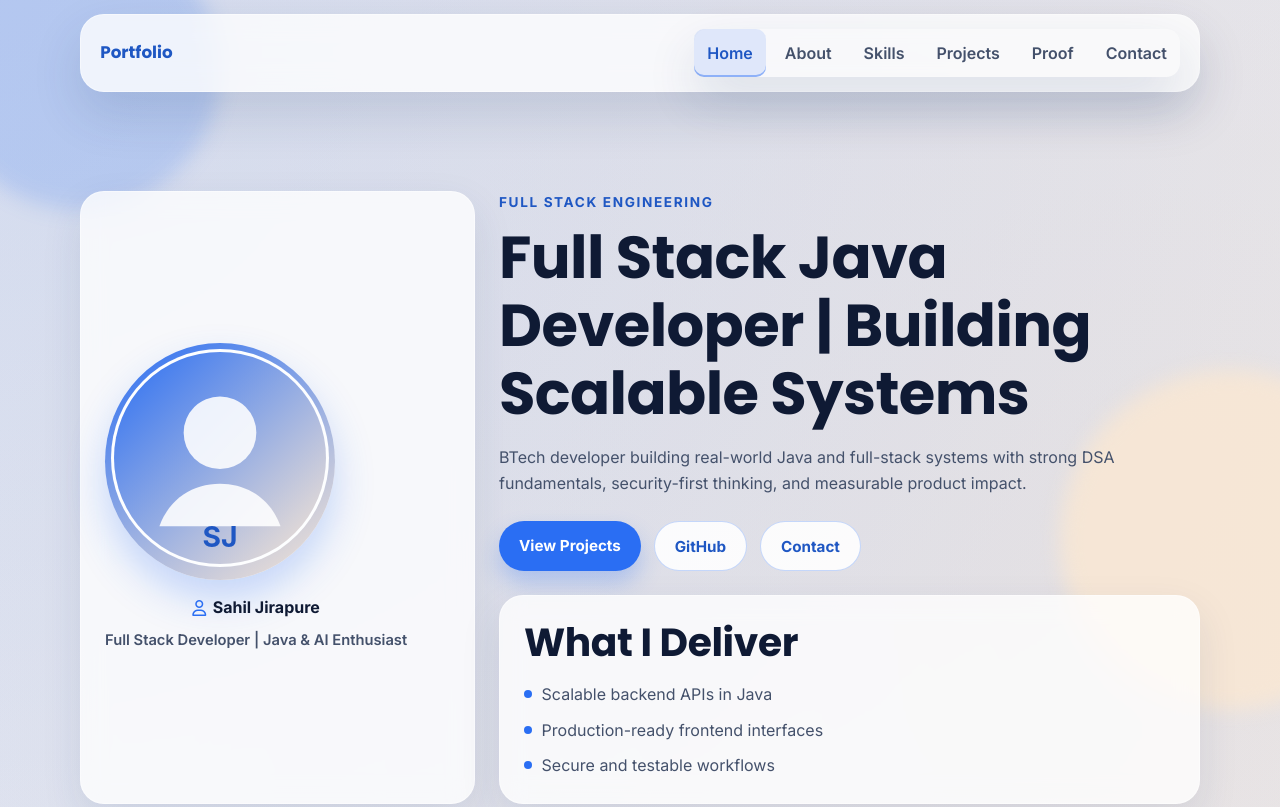
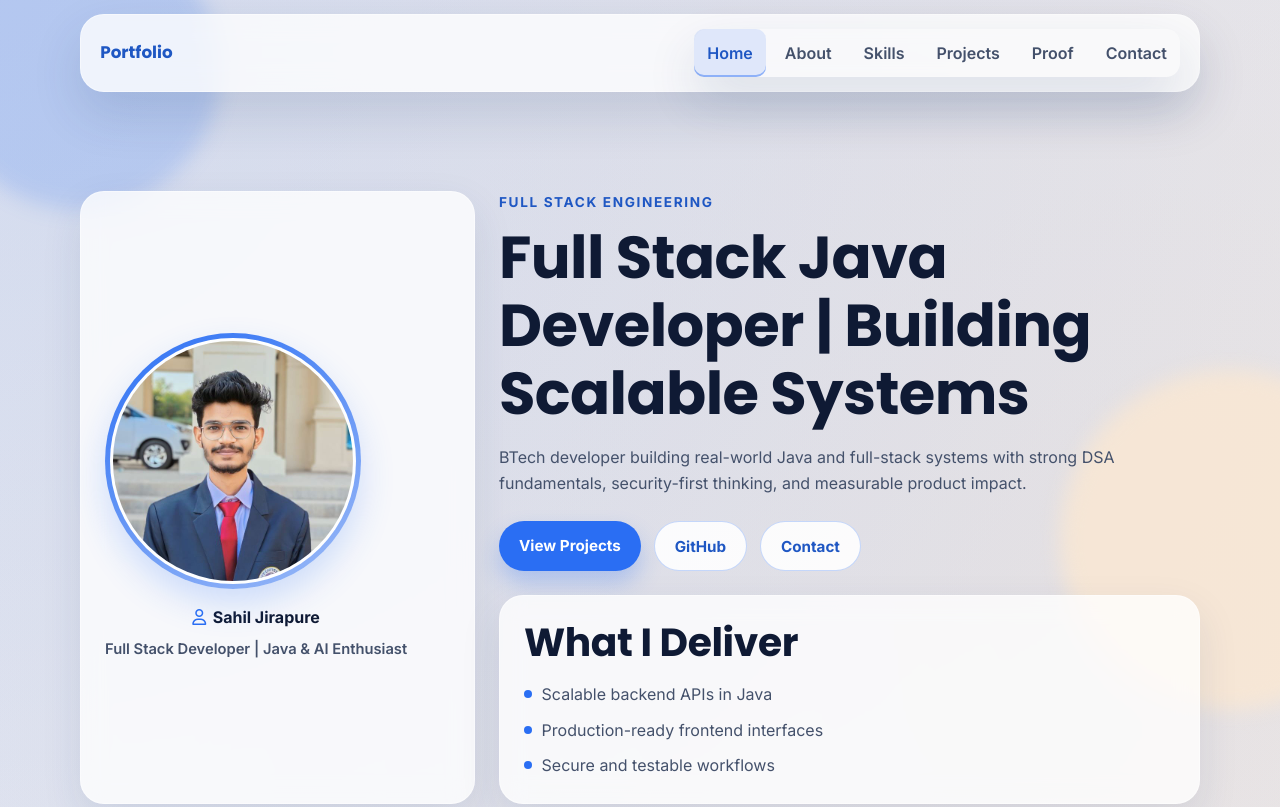
Before and after one commit to sahil7751/Personal-Portfolio, a plain HTML site: page index.html in a window 1280 px wide. Shown: the top 807 px of the page. Drawn offline with Linux system fonts and the light colour scheme.

Commit message:
added profile pic

```diff
--- a/index.html
+++ b/index.html
@@ -48,7 +48,7 @@
             <div class="container hero-grid">
                 <aside class="profile-card glass reveal" aria-label="Profile summary">
                     <div class="profile-avatar-wrap">
-                        <img class="profile-avatar" src="assets/profile-sahil.svg" alt="Profile photo of Sahil Jirapure" loading="lazy" decoding="async" width="420" height="420">
+                        <img class="profile-avatar" src="assets/profile-pic.jpeg" alt="Sahil Jirapure profile photo" loading="lazy" decoding="async" width="256" height="256">
                     </div>
                     <div class="profile-meta">
                         <p class="profile-name"><i class="fa-regular fa-user" aria-hidden="true"></i>Sahil Jirapure</p>
--- a/style.css
+++ b/style.css
@@ -280,27 +280,32 @@ h3 {
 }
 
 .profile-avatar-wrap {
-    width: min(230px, 72vw);
+    width: clamp(140px, 44vw, 180px);
     aspect-ratio: 1 / 1;
     border-radius: 50%;
-    padding: 6px;
-    background: linear-gradient(145deg, var(--royal-blue), var(--warm-sand));
-    box-shadow: 0 20px 38px rgba(42, 110, 243, 0.25);
-    transition: transform 320ms ease-in-out, box-shadow 320ms ease-in-out;
+    padding: 5px;
+    background: linear-gradient(150deg, rgba(42, 110, 243, 0.98), rgba(42, 110, 243, 0.45));
+    box-shadow: 0 16px 34px rgba(42, 110, 243, 0.2);
+    transition: transform 0.3s ease, box-shadow 0.3s ease, filter 0.3s ease;
+    opacity: 0;
+    animation: avatarFadeIn 820ms ease 120ms forwards;
 }
 
 .profile-avatar {
+    display: block;
     width: 100%;
     height: 100%;
     border-radius: 50%;
     object-fit: cover;
+    object-position: center center;
     background: #f8fbff;
     border: 3px solid rgba(255, 255, 255, 0.8);
 }
 
 .profile-card:hover .profile-avatar-wrap {
-    transform: scale(1.03);
-    box-shadow: 0 24px 45px rgba(42, 110, 243, 0.35);
+    transform: scale(1.05);
+    box-shadow: 0 24px 48px rgba(42, 110, 243, 0.32);
+    filter: drop-shadow(0 0 14px rgba(42, 110, 243, 0.28));
 }
 
 .profile-meta {
@@ -923,6 +928,17 @@ h3 {
     }
 }
 
+@keyframes avatarFadeIn {
+    from {
+        opacity: 0;
+        transform: translateY(10px) scale(0.97);
+    }
+    to {
+        opacity: 1;
+        transform: translateY(0) scale(1);
+    }
+}
+
 @media (max-width: 767px) {
     :root {
         --space-xl: 3.1rem;
@@ -995,6 +1011,10 @@ h3 {
         align-content: center;
         text-align: left;
         justify-items: start;
+    }
+
+    .profile-avatar-wrap {
+        width: clamp(220px, 24vw, 256px);
     }
 
     .hero-content {
```
Also changed, not shown: assets/profile-pic.jpeg (added).
